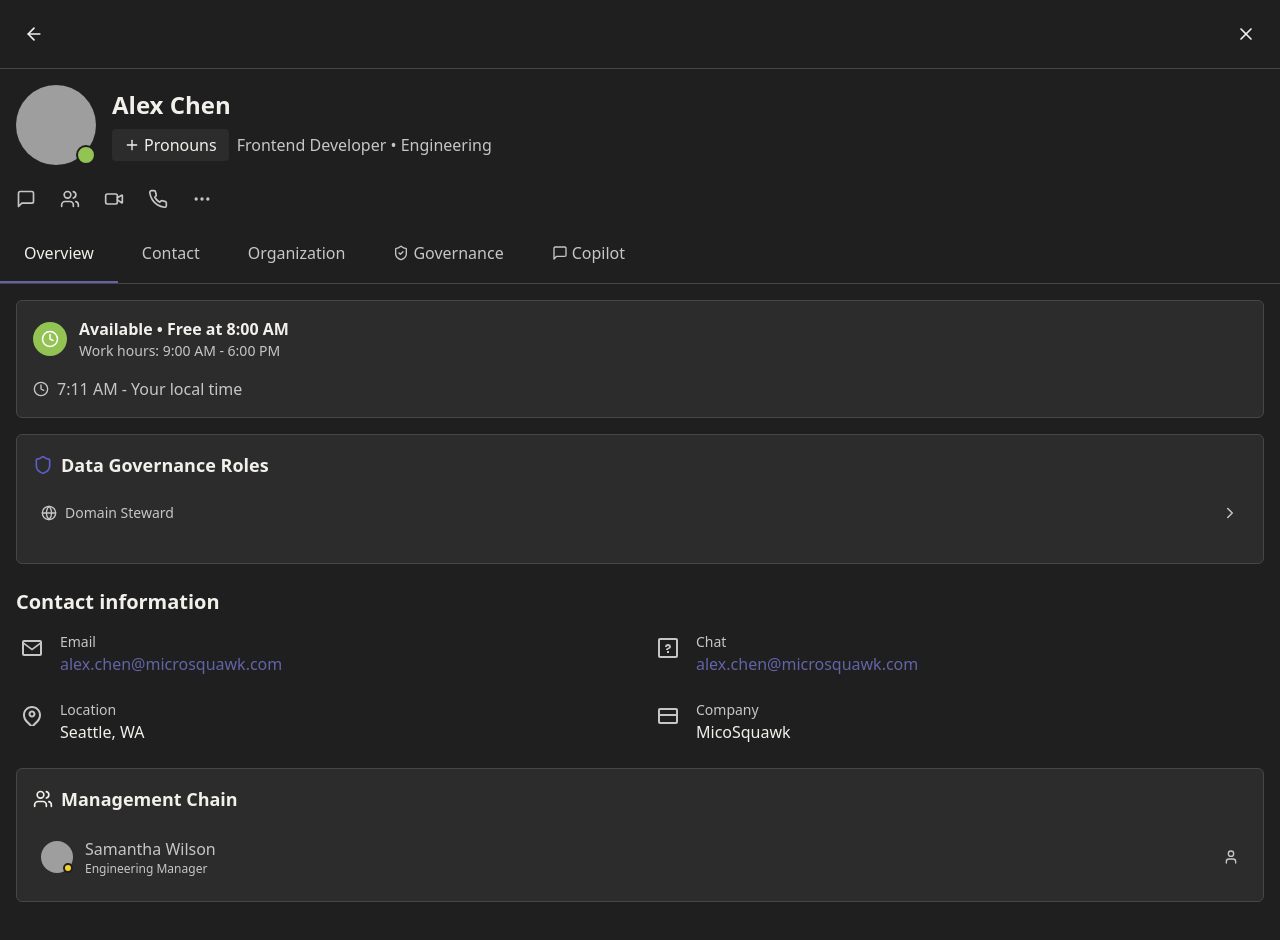
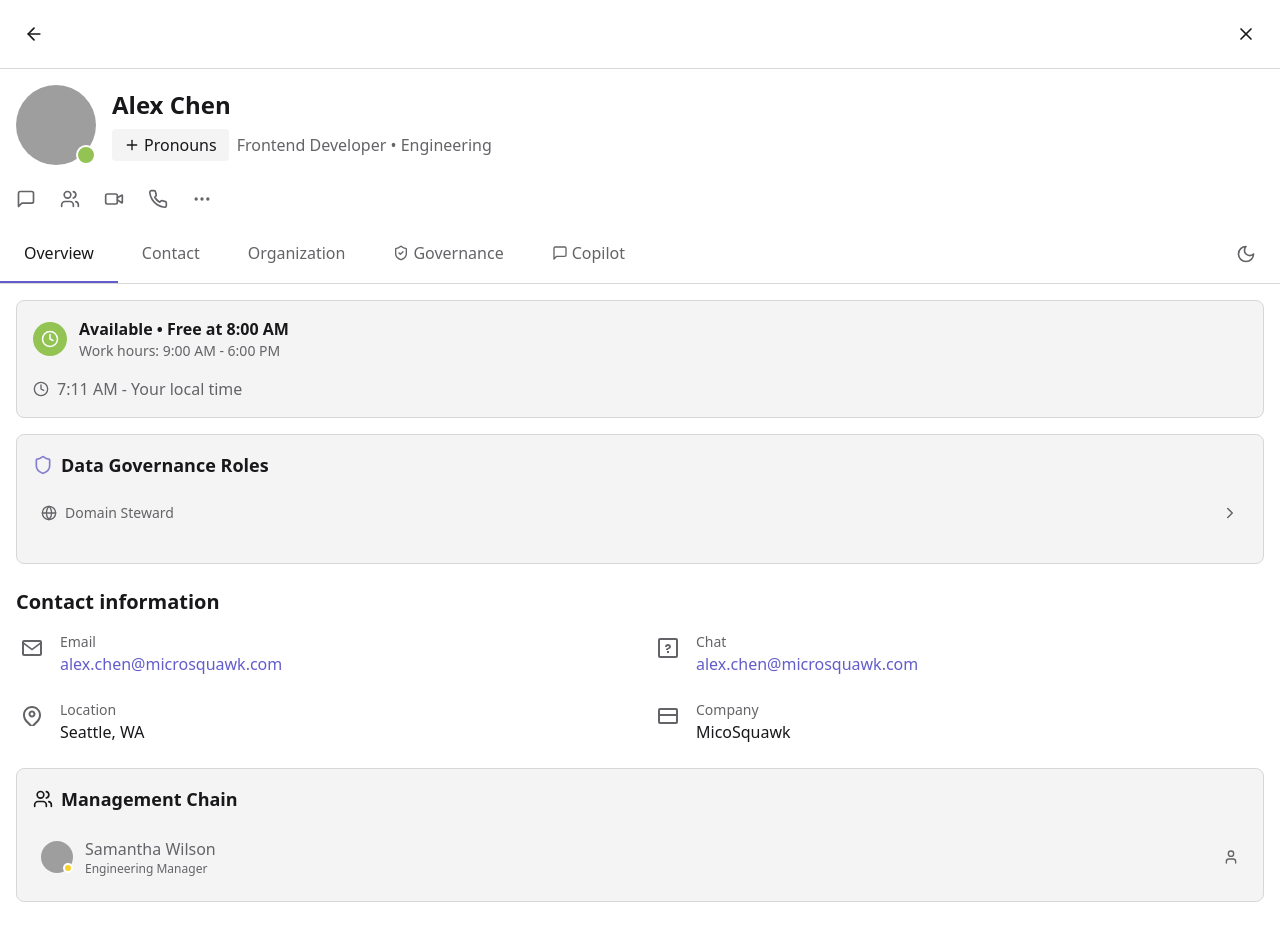
Before and after one commit to Walley411/parrot-tab-empower-67, a React (Vite) app: page /profile/1 in a window 1280 px wide. Built offline with nearby package versions, Linux system fonts and the light colour scheme; grey boxes are pictures that could not be loaded.

Commit message:
feat: Implement Teams light and dark mode
This commit adds support for light and dark mode in the application, specifically tailored for Microsoft Teams. It includes color palette adjustments and theming based on the Teams design system.

```diff
--- a/src/App.tsx
+++ b/src/App.tsx
@@ -4,6 +4,7 @@ import { Toaster as Sonner } from "@/components/ui/sonner";
 import { TooltipProvider } from "@/components/ui/tooltip";
 import { QueryClient, QueryClientProvider } from "@tanstack/react-query";
 import { BrowserRouter, Routes, Route, Navigate } from "react-router-dom";
+import { ThemeProvider } from "./components/ThemeProvider";
 import Index from "./pages/Index";
 import NotFound from "./pages/NotFound";
 import Profile from "./pages/Profile";
@@ -21,6 +22,7 @@ const queryClient = new QueryClient();
 
 const App = () => (
   <QueryClientProvider client={queryClient}>
+    <ThemeProvider>
       <TooltipProvider>
         <Toaster />
         <Sonner />
@@ -58,6 +60,7 @@ const App = () => (
           </Routes>
         </BrowserRouter>
       </TooltipProvider>
+    </ThemeProvider>
   </QueryClientProvider>
 );
 
--- a/src/components/Navigation.tsx
+++ b/src/components/Navigation.tsx
@@ -12,6 +12,7 @@ import {
   MoreVertical,
   Plus
 } from 'lucide-react';
+import ThemeToggle from './ThemeToggle';
 
 interface NavigationProps {
   userId: string;
@@ -62,7 +63,7 @@ const Navigation: React.FC<NavigationProps> = ({ userId }) => {
     return (
       <div className="flex h-screen">
         {/* Left sidebar */}
-        <div className="w-16 bg-[#6e2121] flex flex-col items-center py-4 h-screen fixed left-0 top-0">
+        <div className="w-16 bg-teams-highlight flex flex-col items-center py-4 h-screen fixed left-0 top-0">
           {sidebarItems.map((item, index) => (
             <NavLink
               key={index}
@@ -77,13 +78,17 @@ const Navigation: React.FC<NavigationProps> = ({ userId }) => {
           ))}
         </div>
 
-        {/* This is just the main content - the actual content will be handled by the Copilot component */}
+        {/* Theme toggle in fixed position */}
+        <div className="fixed bottom-4 right-4 z-50">
+          <ThemeToggle />
+        </div>
       </div>
     );
   }
 
   return (
     <nav className="border-b border-teams-border">
+      <div className="flex items-center justify-between pr-4">
         <div className="flex">
           {tabs.map((tab) => {
             const isActive = tab.path === location.pathname ||
@@ -104,6 +109,10 @@ const Navigation: React.FC<NavigationProps> = ({ userId }) => {
               </NavLink>
             );
           })}
+        </div>
+
+        {/* Add theme toggle */}
+        <ThemeToggle />
       </div>
 
       {/* Sub-navigation for Governance */}
--- /dev/null
+++ b/src/components/ThemeProvider.tsx
@@ -0,0 +1,61 @@
+
+import React, { createContext, useContext, useEffect, useState } from 'react';
+
+type Theme = 'light' | 'dark';
+
+type ThemeContextType = {
+  theme: Theme;
+  setTheme: (theme: Theme) => void;
+  toggleTheme: () => void;
+};
+
+const ThemeContext = createContext<ThemeContextType | undefined>(undefined);
+
+export function ThemeProvider({ children }: { children: React.ReactNode }) {
+  const [theme, setTheme] = useState<Theme>(() => {
+    // Check if theme is stored in localStorage
+    const savedTheme = localStorage.getItem('theme') as Theme;
+
+    // Check system preference if no saved theme
+    if (!savedTheme) {
+      const systemPreference = window.matchMedia('(prefers-color-scheme: dark)').matches ? 'dark' : 'light';
+      return systemPreference;
+    }
+
+    return savedTheme;
+  });
+
+  useEffect(() => {
+    // Update class on document element
+    const root = window.document.documentElement;
+
+    if (theme === 'dark') {
+      root.classList.add('dark');
+    } else {
+      root.classList.remove('dark');
+    }
+
+    // Save to localStorage
+    localStorage.setItem('theme', theme);
+  }, [theme]);
+
+  const toggleTheme = () => {
+    setTheme(prevTheme => prevTheme === 'light' ? 'dark' : 'light');
+  };
+
+  return (
+    <ThemeContext.Provider value={{ theme, setTheme, toggleTheme }}>
+      {children}
+    </ThemeContext.Provider>
+  );
+}
+
+export function useTheme() {
+  const context = useContext(ThemeContext);
+
+  if (context === undefined) {
+    throw new Error('useTheme must be used within a ThemeProvider');
+  }
+
+  return context;
+}
--- /dev/null
+++ b/src/components/ThemeToggle.tsx
@@ -0,0 +1,24 @@
+
+import React from 'react';
+import { Moon, Sun } from 'lucide-react';
+import { useTheme } from './ThemeProvider';
+
+const ThemeToggle: React.FC = () => {
+  const { theme, toggleTheme } = useTheme();
+
+  return (
+    <button
+      onClick={toggleTheme}
+      className="p-2 rounded-md text-teams-secondarytext hover:text-teams-text hover:bg-teams-gray transition-colors"
+      title={theme === 'light' ? 'Switch to dark mode' : 'Switch to light mode'}
+    >
+      {theme === 'light' ? (
+        <Moon size={20} className="transition-transform" />
+      ) : (
+        <Sun size={20} className="transition-transform" />
+      )}
+    </button>
+  );
+};
+
+export default ThemeToggle;
--- a/src/index.css
+++ b/src/index.css
@@ -5,38 +5,52 @@
 
 @layer base {
   :root {
-    --background: 0 0% 100%;
-    --foreground: 222.2 84% 4.9%;
+    /* Light mode variables */
+    --background: 0 0% 98%;
+    --foreground: 240 10% 3.9%;
 
     --card: 0 0% 100%;
-    --card-foreground: 222.2 84% 4.9%;
+    --card-foreground: 240 10% 3.9%;
 
     --popover: 0 0% 100%;
-    --popover-foreground: 222.2 84% 4.9%;
+    --popover-foreground: 240 10% 3.9%;
 
-    --primary: 222.2 47.4% 11.2%;
-    --primary-foreground: 210 40% 98%;
+    --primary: 202 80% 40%;
+    --primary-foreground: 0 0% 98%;
 
-    --secondary: 210 40% 96.1%;
-    --secondary-foreground: 222.2 47.4% 11.2%;
+    --secondary: 240 4.8% 95.9%;
+    --secondary-foreground: 240 5.9% 10%;
 
-    --muted: 210 40% 96.1%;
-    --muted-foreground: 215.4 16.3% 46.9%;
+    --muted: 240 4.8% 95.9%;
+    --muted-foreground: 240 3.8% 46.1%;
 
-    --accent: 210 40% 96.1%;
-    --accent-foreground: 222.2 47.4% 11.2%;
+    --accent: 240 4.8% 95.9%;
+    --accent-foreground: 240 5.9% 10%;
 
     --destructive: 0 84.2% 60.2%;
-    --destructive-foreground: 210 40% 98%;
+    --destructive-foreground: 0 0% 98%;
 
-    --border: 214.3 31.8% 91.4%;
-    --input: 214.3 31.8% 91.4%;
-    --ring: 222.2 84% 4.9%;
+    --border: 240 5.9% 90%;
+    --input: 240 5.9% 90%;
+    --ring: 240 5.9% 10%;
 
-    --radius: 0.375rem;
+    --radius: 0.5rem;
+
+    /* Teams light mode specific colors */
+    --teams-dark: 0 0% 100%;
+    --teams-darkgray: 240 5% 96%;
+    --teams-gray: 240 5% 90%;
+    --teams-lightgray: 240 5% 86%;
+    --teams-highlight: 243 51% 58%;
+    --teams-active: 243 51% 58%;
+    --teams-text: 240 6% 10%;
+    --teams-secondarytext: 240 2% 40%;
+    --teams-accent: 245 45% 65%;
+    --teams-border: 240 5% 85%;
   }
 
   .dark {
+    /* Dark mode variables */
     --background: 240 6% 10%;
     --foreground: 0 0% 95%;
 
@@ -64,6 +78,18 @@
     --border: 240 5% 26%;
     --input: 240 5% 26%;
     --ring: 246 47% 58%;
+
+    /* Teams dark mode specific colors */
+    --teams-dark: 240 6% 10%;
+    --teams-darkgray: 240 6% 15%;
+    --teams-gray: 240 5% 20%;
+    --teams-lightgray: 240 5% 25%;
+    --teams-highlight: 246 47% 58%;
+    --teams-active: 246 47% 58%;
+    --teams-text: 0 0% 95%;
+    --teams-secondarytext: 240 5% 65%;
+    --teams-accent: 246 47% 58%;
+    --teams-border: 240 5% 26%;
   }
 }
 
--- a/tailwind.config.ts
+++ b/tailwind.config.ts
@@ -55,16 +55,16 @@ export default {
 				},
 				// Teams specific colors
 				teams: {
-					dark: '#1F1F1F',
-					darkgray: '#2D2C2C',
-					gray: '#3B3A39',
-					lightgray: '#484644',
-					highlight: '#6264A7',
-					active: '#6264A7',
-					text: '#F1F0EB',
-					secondarytext: '#C8C6C4',
-					accent: '#5B5FC7',
-					border: '#484644',
+					dark: 'hsl(var(--teams-dark))',
+					darkgray: 'hsl(var(--teams-darkgray))',
+					gray: 'hsl(var(--teams-gray))',
+					lightgray: 'hsl(var(--teams-lightgray))',
+					highlight: 'hsl(var(--teams-highlight))',
+					active: 'hsl(var(--teams-active))',
+					text: 'hsl(var(--teams-text))',
+					secondarytext: 'hsl(var(--teams-secondarytext))',
+					accent: 'hsl(var(--teams-accent))',
+					border: 'hsl(var(--teams-border))',
 					status: {
 						available: '#92C353',
 						away: '#F8D22A',
```
Lines whose indentation alone changed are shown as unchanged.
